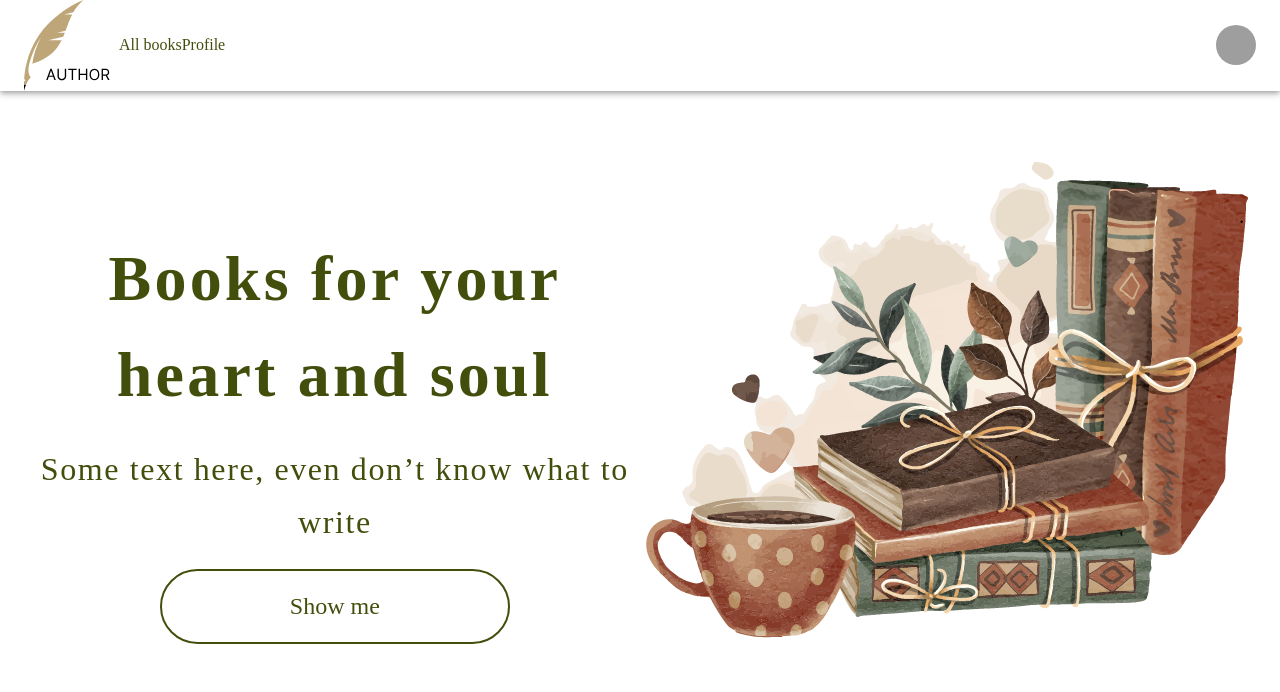
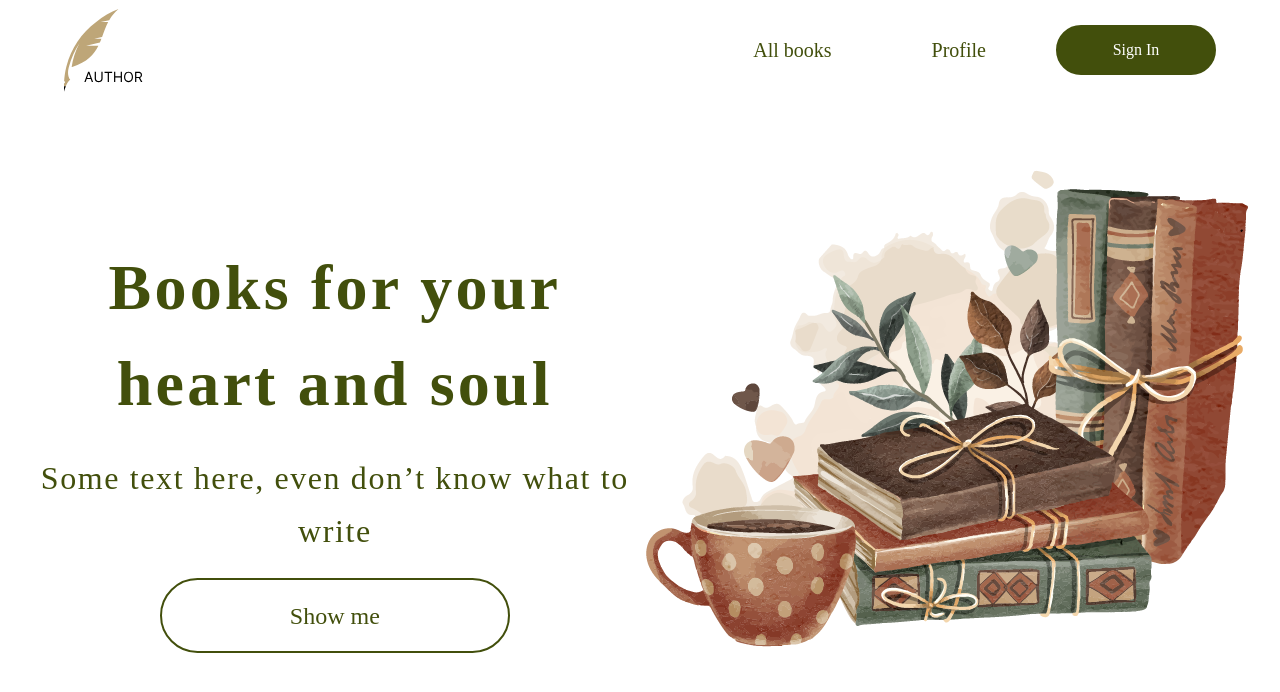
Before and after one commit to shkaanas/Books-Club, a React (Create React App) app: page / in a window 1280 px wide. Shown: the top 692 px of the page. Built offline with nearby package versions, Linux system fonts and the light colour scheme; grey boxes are pictures that could not be loaded; a web font is replaced by a local one.

Commit message:
changed navbar

```diff
--- a/src/components/Navigation.js
+++ b/src/components/Navigation.js
@@ -1,5 +1,5 @@
 import { NavLink } from 'react-router-dom';
-import * as React from 'react';
+import { useEffect, useRef, useState } from 'react';
 import AppBar from '@mui/material/AppBar';
 import Box from '@mui/material/Box';
 import Toolbar from '@mui/material/Toolbar';
@@ -7,6 +7,7 @@ import IconButton from '@mui/material/IconButton';
 import Typography from '@mui/material/Typography';
 import Menu from '@mui/material/Menu';
 import MenuIcon from '@mui/icons-material/Menu';
+import CloseIcon from '@mui/icons-material/Close';
 import Container from '@mui/material/Container';
 import Avatar from '@mui/material/Avatar';
 import Tooltip from '@mui/material/Tooltip';
@@ -26,120 +27,36 @@ const pages = [
     path: '/profile',
   },
 ];
-const settings = ['Profile', 'Account', 'Logout'];
 
 export default function Navigation() {
-  const [anchorElNav, setAnchorElNav] = React.useState(null);
-  const [anchorElUser, setAnchorElUser] = React.useState(null);
+  const navRef = useRef();
+  const [registered, setRegistered] = useState(false);
 
-  const handleOpenNavMenu = (event) => {
-    setAnchorElNav(event.currentTarget);
-  };
-  const handleOpenUserMenu = (event) => {
-    setAnchorElUser(event.currentTarget);
-  };
-
-  const handleCloseNavMenu = () => {
-    setAnchorElNav(null);
-  };
-
-  const handleCloseUserMenu = () => {
-    setAnchorElUser(null);
+  const showNavbar = () => {
+    navRef.current.classList.toggle('responsive_nav');
   };
 
   return (
-    <AppBar position="sticky" sx={{backgroundColor: 'white', color: '#424F0C'}}>
-      <Container maxWidth="xl">
-        <Toolbar disableGutters>
+    <header className='header'>
+      <Container className='header_inner'>
         <NavLink to="/">
-            <CardMedia component="img" image={logo} alt="logo" sx={{ display: { xs: 'none', md: 'flex' }, mr: 1 }} />
+          <img src={logo} alt="logo" />
         </NavLink>
-
-          <Box sx={{ flexGrow: 1, display: { xs: 'flex', md: 'none' } }}>
-            <IconButton
-              size="large"
-              aria-label="account of current user"
-              aria-controls="menu-appbar"
-              aria-haspopup="true"
-              onClick={handleOpenNavMenu}
-              color="inherit"
-            >
-              <MenuIcon />
-            </IconButton>
-            <Menu
-              id="menu-appbar"
-              anchorEl={anchorElNav}
-              anchorOrigin={{
-                vertical: 'bottom',
-                horizontal: 'left',
-              }}
-              keepMounted
-              transformOrigin={{
-                vertical: 'top',
-                horizontal: 'left',
-              }}
-              open={Boolean(anchorElNav)}
-              onClose={handleCloseNavMenu}
-              sx={{
-                display: { xs: 'block', md: 'none' },
-              }}
-            >
+        <nav ref={navRef} className='nav'>
           {pages.map((page) => (
-                <MenuItem key={page.id} onClick={handleCloseNavMenu}>
-                  <NavLink to={page.path} textAlign="center" className='link'>
-                    {page.name}
-                  </NavLink>
-                </MenuItem>
-              ))}
-            </Menu>
-          </Box>
-          <NavLink to="/" >
-            <Icon  component="img" image={logo} alt="logo" sx={{ display: { xs: 'flex', md: 'none' }, mr: 1 }}  />
-          </NavLink>
-          <Box sx={{ flexGrow: 1, display: { xs: 'none', md: 'flex' } }}>
-            {pages.map((page) => (
-              <NavLink
-                to={page.path}
-                key={page.id}
-                onClick={handleCloseNavMenu}
-                sx={{ my: 2, color: 'white', display: 'block' }}
-              >
+            <NavLink key={page.id} to={page.path} className='link'>
               {page.name}
             </NavLink>
           ))}
-          </Box>
-
-          <Box sx={{ flexGrow: 0 }}>
-            <Tooltip title="Open settings">
-              <IconButton onClick={handleOpenUserMenu} sx={{ p: 0 }}>
-                <Avatar alt="Remy Sharp" src="/static/images/avatar/2.jpg" />
-              </IconButton>
-            </Tooltip>
-            <Menu
-              sx={{ mt: '45px' }}
-              id="menu-appbar"
-              anchorEl={anchorElUser}
-              anchorOrigin={{
-                vertical: 'top',
-                horizontal: 'right',
-              }}
-              keepMounted
-              transformOrigin={{
-                vertical: 'top',
-                horizontal: 'right',
-              }}
-              open={Boolean(anchorElUser)}
-              onClose={handleCloseUserMenu}
-            >
-              {settings.map((setting) => (
-                <MenuItem key={setting} onClick={handleCloseUserMenu}>
-                  <Typography textAlign="center">{setting}</Typography>
-                </MenuItem>
-              ))}
-            </Menu>
-          </Box>
-        </Toolbar>
+          <button className='btn btn_custom btn_custom__sign md:ml-5'>{registered ? 'Sign Out' : 'Sign In'}</button>
+          <button className="nav-btn nav-close-btn" onClick={showNavbar}>
+            <CloseIcon />
+          </button>
+        </nav>
+        <button className="nav-btn" onClick={showNavbar}>
+          <MenuIcon />
+        </button>
       </Container>
-    </AppBar>
+    </header>
   );
 }
--- a/src/layouts/Home.js
+++ b/src/layouts/Home.js
@@ -5,7 +5,7 @@ import heroPicture from '../images/hero-picture.png';
 export default function Home() {
   return (
     <Container maxWidth="xl">
-      <header className="layout">
+      <main className="layout">
         <div className=' layout layout_alt'>
           <h2 className='heading'>Books for your heart and soul</h2>
           <p className='heading heading_alt'>Some text here, even don’t know what to write</p>
@@ -14,7 +14,7 @@ export default function Home() {
         <div>
           <img src={heroPicture} alt='hero image' className='image'/>
         </div>
-      </header>
+      </main>
     </Container>
   );
 }
--- a/src/stylesheets/_buttons.scss
+++ b/src/stylesheets/_buttons.scss
@@ -1,14 +1,25 @@
-.btn_custom{
+.btn_custom {
   width: 350px;
   height: 75px;
   font-size: 1.5rem;
-    color: #424F0C;
-    border: 2px solid #424F0C;
+  color: #424f0c;
+  border: 2px solid #424f0c;
   border-radius: 50px;
   transition: all 0.7s;
-    &:hover{
+  &:hover {
     color: white;
-        background-color: #424F0C;
+    background-color: #424f0c;
     transition: all 0.7s;
   }
+  &__sign {
+    width: 160px;
+    height: 50px;
+    font-size: 1rem;
+    color: white;
+    background-color: #424f0c;
+    &:hover {
+      background-color: #5a6d10;
+      border: 2px solid #5a6d10;
     }
+  }
+}
--- a/src/stylesheets/_navbar.scss
+++ b/src/stylesheets/_navbar.scss
@@ -1,8 +1,70 @@
-.navbar{
-    background-color: white !important;
-    color: #424F0C !important;
-    &_text{
-        padding: 0 50px !important;
-        font-size: 1.5rem !important;
-    }
+.header {
+  display: flex;
+  align-items: center;
+  min-height: 100px;
+  border-bottom-right-radius: 30px;
+  border-bottom-left-radius: 30px;
+  &_inner {
+    display: flex;
+    align-items: center;
+  }
 }
+
+.link {
+  font-size: 1.25rem;
+  padding: 0 50px;
+  color: #424f0c;
+  transition: all 0.7s;
+  &:hover {
+    color: #904834;
+  }
+}
+
+.nav-btn {
+  display: none;
+  padding: 5px;
+  cursor: pointer;
+  background: transparent;
+  visibility: hidden;
+  opacity: 0;
+}
+
+.header div,
+.nav {
+  display: flex;
+  align-items: center;
+  justify-content: space-between;
+}
+
+@media only screen and (max-width: 1024px) {
+  .nav-btn {
+    display: block;
+    visibility: visible;
+    opacity: 1;
+  }
+
+  .nav {
+    position: fixed;
+    top: -100vh;
+    left: 0;
+    height: 100%;
+    width: 100%;
+    display: flex;
+    flex-direction: column;
+    align-items: center;
+    justify-content: center;
+    gap: 1.5rem;
+    background-color: white;
+    transition: 1s;
+  }
+
+  .responsive_nav {
+    transform: translateY(100vh);
+  }
+
+  .nav-close-btn {
+    position: absolute;
+    top: 2rem;
+    right: 2rem;
+  }
+}
--- a/src/stylesheets/_text.scss
+++ b/src/stylesheets/_text.scss
@@ -1,11 +1,3 @@
-//doesn't work
-.link {
-  font-size: 1.5rem !important;
-  padding: 0 50px !important;
-  &:hover {
-    color: #904834 !important;
-  }
-}
 
 .heading {
   max-width: 605px;
```
Lines whose indentation alone changed are shown as unchanged.
